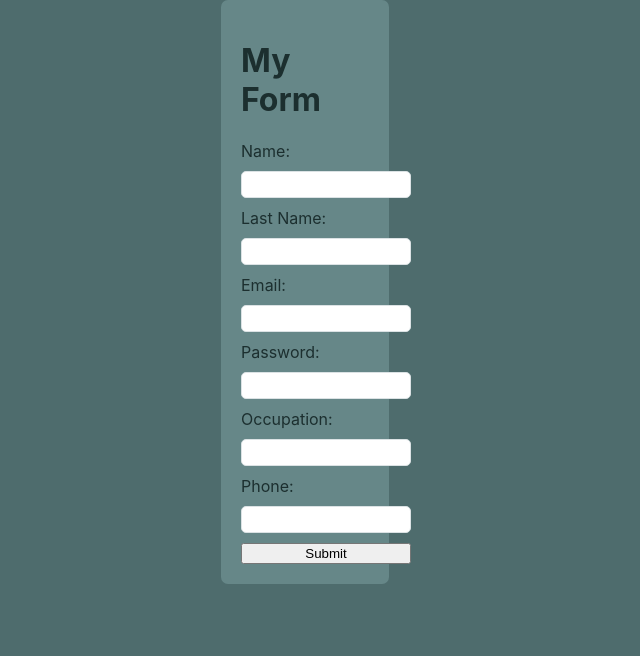
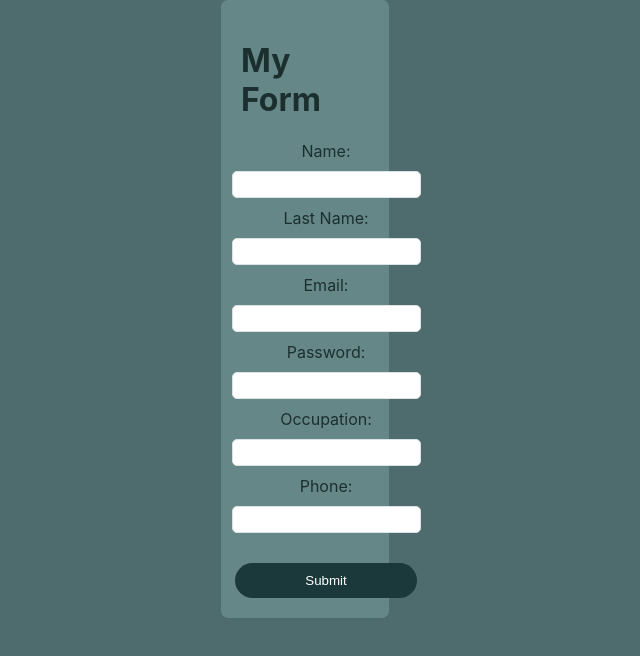
Before and after one commit to andreprogramador1/formik-study, a React (Create React App) app: page /form in a window 1280 px wide. Shown: the top 656 px of the page, without its empty margins (335-975 px from the left). Built offline with nearby package versions, Linux system fonts and the light colour scheme; no server answers.

Commit message:
button styled

```diff
--- a/src/components/Application/style.js
+++ b/src/components/Application/style.js
@@ -11,9 +11,12 @@ export const Container = styled.div`
     flex-direction: column;
     justify-content: center;
     align-items: center;
+
   form {
     display: flex;
     flex-direction: column;
+    justify-content: center;
+    align-items: center;
     width: 170px;
     margin: auto;
 
@@ -30,5 +33,14 @@ export const Container = styled.div`
       justify-content: center;
       color: #1c2f2f;
     }
+
+    button {
+      background-color: #1b393a;
+      border: none;
+      padding: 10px 70px;
+      margin-top: 20px;
+      border-radius: 500px;
+      color: white;
+    }
   }
 `;
```
Also changed, not shown: 1 other file (tests, documents, lock files or other folders).
